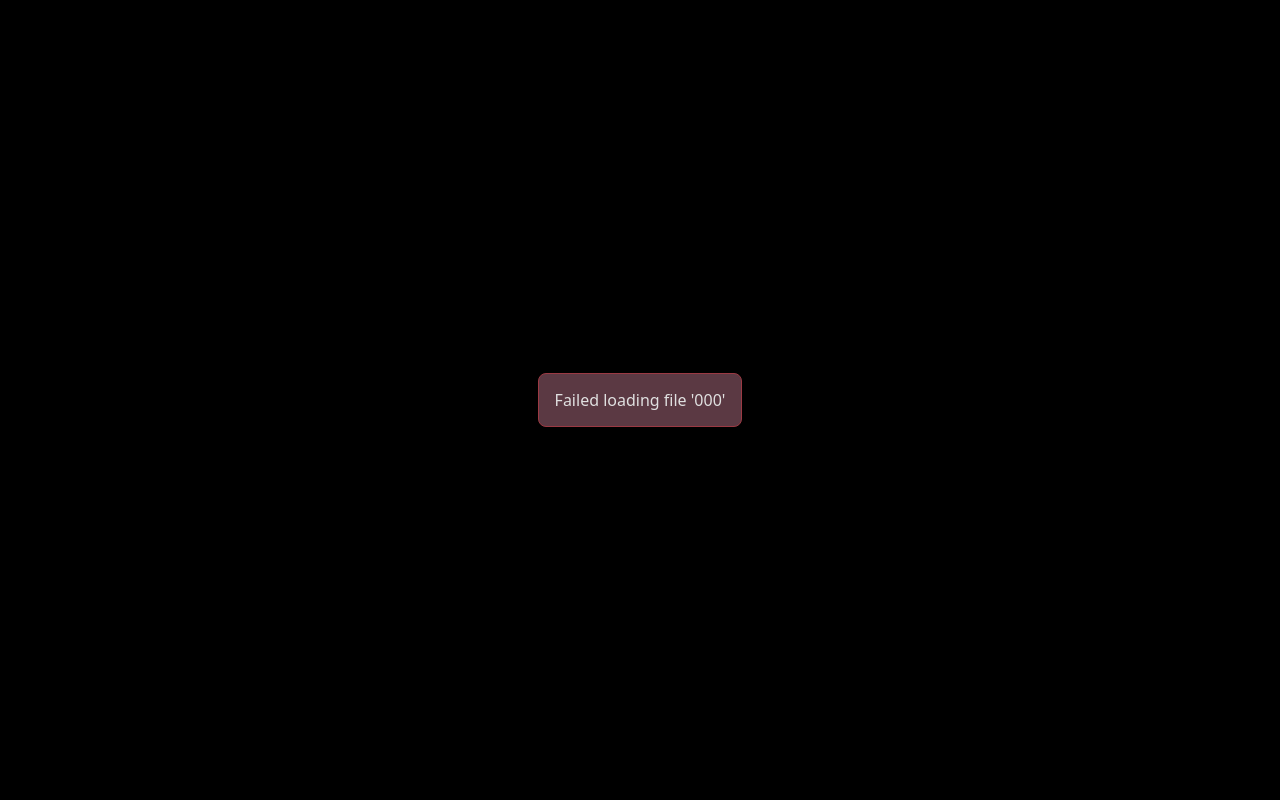
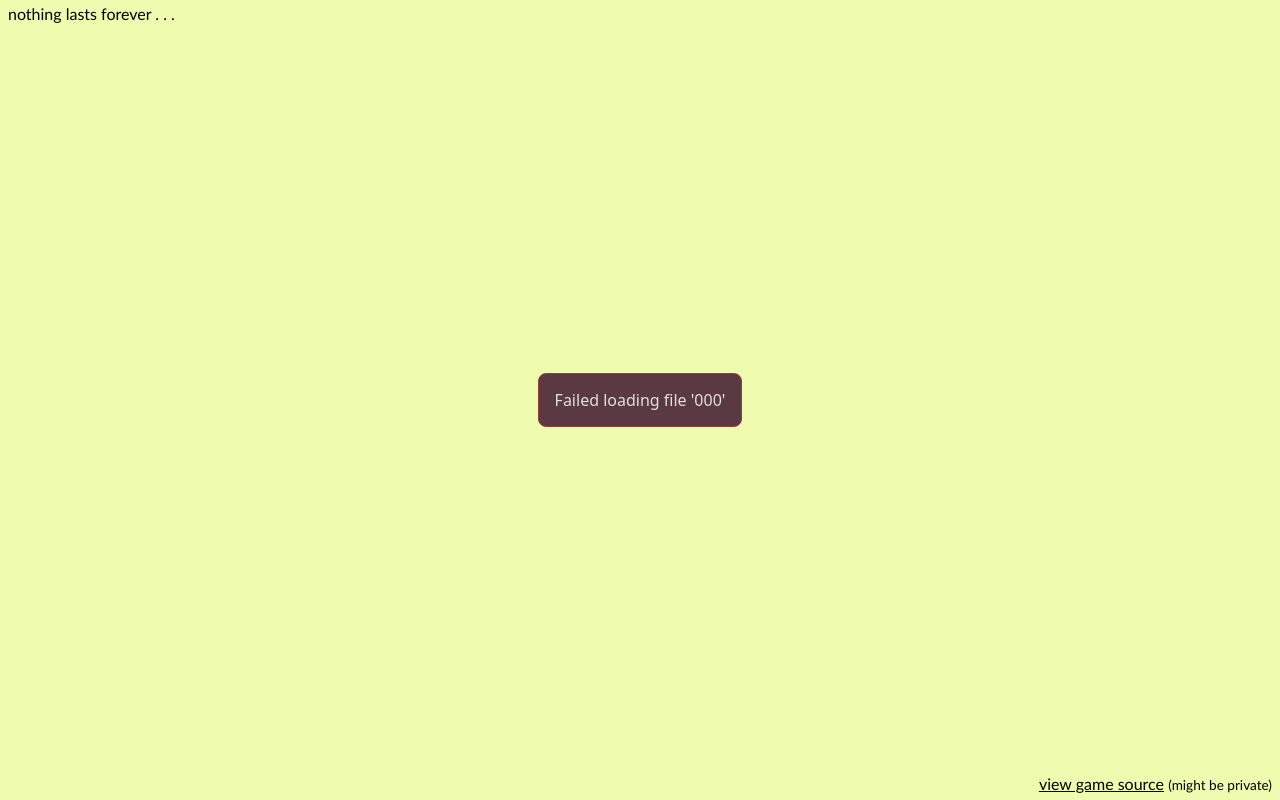
Before and after one commit to droqen/3162-nest, a PHP site: template droqever2/pages/game-page-43custom.php in a window 1280 px wide. Run offline with PHP 8.4, Linux system fonts and the light colour scheme; the template is opened without the code that fills it: most values are stand-ins (such as "Sample title", 1, 10 or a date in 2020); a map, chart or similar area stays blank.

Commit message:
bg colours, formatting on game page

```diff
--- a/droqever2/pages/404-page.html
+++ b/droqever2/pages/404-page.html
@@ -86,7 +86,8 @@
 					document.body.style.backgroundColor = getRandomColor();
 				}, 10000);
 			}, 1);
-
+		</script>
+		<script>
 			[
 				["section2",1500],
 				["section3",5500],
--- a/droqever2/pages/game-page-43custom.php
+++ b/droqever2/pages/game-page-43custom.php
@@ -14,10 +14,16 @@
 }
 
 body {
-	color: white;
-	background-color: black;
+	color: black;
 	overflow: hidden;
-	touch-action: none;
+	/* touch-action: none; */
+	font-family:'Gill Sans', 'Gill Sans MT', Calibri, 'Trebuchet MS', sans-serif;
+	font-size: 1em;
+	line-height: .8em;
+}
+body {
+	transition: background-color 9s ease-in-out;
+	background-color: #ffffff;
 }
 
 #canvas {
@@ -44,7 +50,7 @@
 }
 
 #status {
-	background-color: black;
+	/* background-color: black; */ /* dont hide the rest of the page! */
 	display: flex;
 	flex-direction: column;
 	justify-content: center;
@@ -98,6 +104,24 @@
 	border-image-width: 0;
 	outline: none;
 }
+
+#countdown {
+	position: absolute; top:.5em; left:.5em;
+}
+#countdown #countdown_ts {
+	opacity: 0; transition: opacity 1s ease;
+}
+#gamesourcelink {
+	position: absolute; right:.5em; bottom:.5em;
+}
+
+a {
+	color: black; text-decoration: underline;
+}
+a:hover {
+	color:white; background-color: black;text-decoration: none;
+}
+
 		</style>
 		<!-- <link id="-gd-engine-icon" rel="icon" type="image/png" href="index.icon.png" />
 <link rel="apple-touch-icon" href="index.apple-touch-icon.png"/> -->
@@ -167,10 +191,10 @@
 				canvasEl.height = sh;
 			}
 		</script>
-		<div id="countdown">game expires in . . . <span id="countdown_ts"></span></div>
+		<div id="countdown">nothing lasts forever . . . <span id="countdown_ts"></span></div>
 		<?php
 		if (isset($gamesourcelink))  {
-			echo "<a href='$gamesourcelink'>source code</a>";
+			echo "<div id='gamesourcelink'><a href='$gamesourcelink'>view game source</a> <span style='font-size:85%;'>(might be private)</span></div>";
 		}
 		?>
 	</body>
@@ -184,27 +208,45 @@
 			}
 			return color;
 		}
+		document.body.style.backgroundColor = getRandomColor();
+		setTimeout(() => {
+			document.body.style.backgroundColor = getRandomColor();
+			setInterval(() => {
+				document.body.style.backgroundColor = getRandomColor();
+			}, 10000);
+		}, 1);
+	</script>
+	<script>
 		document.getElementById("status-progress").style.accentColor = getRandomColor();
 	</script>
 	<script>
 		var distance = <?php echo $lifetime_remaining; ?>;
-		// count down 1 every second . . .
+		// count down every 5 seconds
 		var x = setInterval(function() {
-			distance -= 1;
+			distance -= 5;
 			var days = Math.floor(distance / (60 * 60 * 24));
 			var hours = Math.floor((distance % (60 * 60 * 24)) / (60 * 60));
 			var minutes = Math.floor((distance % (60 * 60)) / (60));
 			var seconds = Math.floor((distance % (60)) / 1);
-			if (days > 7) { document.getElementById("countdown_ts").innerText = `over a week`; }
-			else if (days > 1) { document.getElementById("countdown_ts").innerText = `a few days`; }
-			else if (days == 1) { document.getElementById("countdown_ts").innerText = `a day or two`; }
-			else if (hours > 1) { document.getElementById("countdown_ts").innerText = `${hours} hours`; }
-			else if (hours == 1 || minutes > 35) { document.getElementById("countdown_ts").innerText = `an hour or two`; }
-			else if (minutes > 20) { document.getElementById("countdown_ts").innerText = `half an hour`; }
-			else if (minutes > 1) { document.getElementById("countdown_ts").innerText = `${minutes} minutes`; }
-			else if (minutes == 1) { document.getElementById("countdown_ts").innerText = `a minute or two`; }
-			else if (seconds > 10) { document.getElementById("countdown_ts").innerText = `under a minute`; }
-			else { document.getElementById("countdown_ts").innerText = `a handful of seconds`; }
-		}, 1000);
+			document.getElementById("countdown_ts").style.opacity = 1;
+			if (days > 7) { document.getElementById("countdown_ts").innerText = `this game isn't going anywhere too soon`; }
+			else if (days > 3) { document.getElementById("countdown_ts").innerText = `this game will stick around for several days`; }
+			else if (days > 1) { document.getElementById("countdown_ts").innerText = `this game will stick around for a few days`; }
+			else if (days == 1) { document.getElementById("countdown_ts").innerText = `this game will be here for another day or two`; }
+			else if (hours > 1) { document.getElementById("countdown_ts").innerText = `this game has ${hours} hours remaining`; }
+			else if (hours == 1 || minutes > 35) { document.getElementById("countdown_ts").innerText = `this game has an hour or two left`; }
+			else if (minutes > 20) { document.getElementById("countdown_ts").innerText = `this game disappears in half an hour`; }
+			else if (minutes > 1) { document.getElementById("countdown_ts").innerText = `this game disappears in ${minutes} minutes`; }
+			else if (minutes == 1) { document.getElementById("countdown_ts").innerText = `this game disappears in a minute or two`; }
+			else if (seconds > 10) { document.getElementById("countdown_ts").innerText = `this game disappears in under a minute`; }
+			else if (seconds > 0) { document.getElementById("countdown_ts").innerText = `this game disappears in a handful of seconds`; }
+			else {
+				document.getElementById("countdown_ts").innerText = `this game link has expired`;
+				document.getElementById("canvas").style.transition = "opacity 60s ease";
+				document.getElementById("canvas").style.opacity = "0";
+				clearInterval(x);
+				setTimeout(function(){window.location.reload();}, 60000); // reload page in 60 seconds. once it has completely vanished...
+			}
+		}, 5000);
 	</script>
 </html>
```
